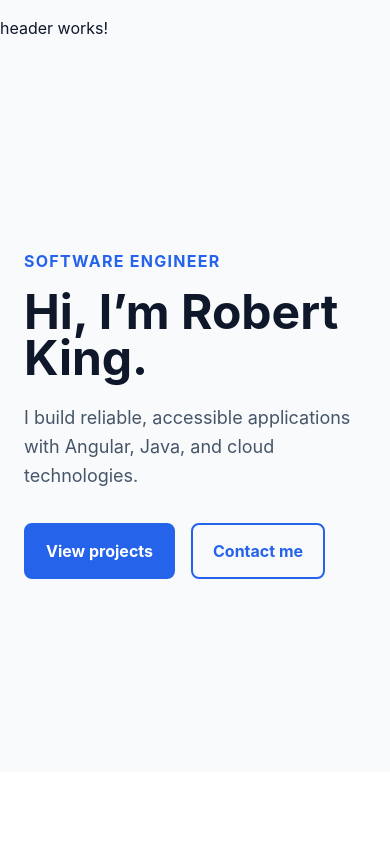
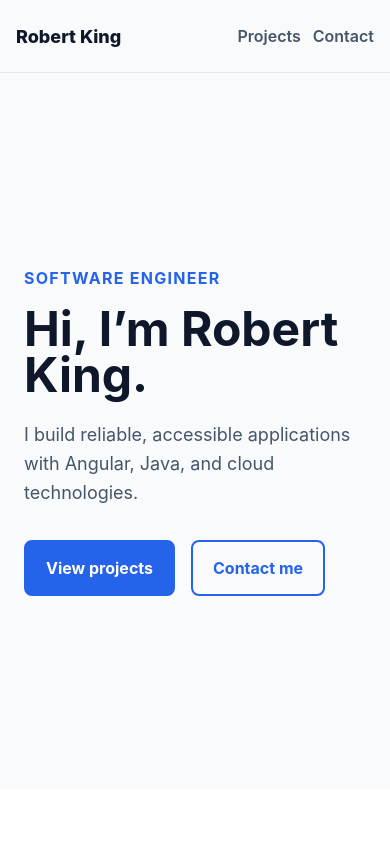
Before and after one commit to bigkinglsu/robert-king-portfolio, an Angular app in the folder apps/web-angular/: page / in a window 390 px wide. Shown: the top 844 px of the page. Built offline with nearby package versions, Linux system fonts and the light colour scheme.

Commit message:
feat: add responsive header navigation

```diff
--- a/apps/web-angular/src/app/core/layout/header/header.html
+++ b/apps/web-angular/src/app/core/layout/header/header.html
@@ -1 +1,13 @@
-<p>header works!</p>
+<header class="site-header">
+  <nav class="navigation" aria-label="Primary navigation">
+    <a class="navigation__brand" href="#home">Robert King</a>
+
+    <ul class="navigation__links">
+      <li><a href="#home">Home</a></li>
+      <li><a href="#projects">Projects</a></li>
+      <li>
+        <a href="mailto:kinghonore1@gmail.com">Contact</a>
+      </li>
+    </ul>
+  </nav>
+</header>
--- a/apps/web-angular/src/app/core/layout/header/header.scss
+++ b/apps/web-angular/src/app/core/layout/header/header.scss
@@ -0,0 +1,65 @@
+.site-header {
+  position: sticky;
+  top: 0;
+  z-index: 10;
+  border-bottom: 1px solid #e2e8f0;
+  background: color-mix(
+    in srgb,
+    var(--color-background) 90%,
+    transparent
+  );
+  backdrop-filter: blur(0.75rem);
+}
+
+.navigation {
+  display: flex;
+  align-items: center;
+  justify-content: space-between;
+  width: min(100% - 3rem, 70rem);
+  min-height: 4.5rem;
+  margin-inline: auto;
+}
+
+.navigation__brand {
+  font-size: 1.125rem;
+  font-weight: 800;
+  text-decoration: none;
+}
+
+.navigation__links {
+  display: flex;
+  gap: clamp(1rem, 3vw, 2rem);
+  margin: 0;
+  padding: 0;
+  list-style: none;
+}
+
+.navigation__links a {
+  color: var(--color-text-muted);
+  font-weight: 600;
+  text-decoration: none;
+}
+
+.navigation a:hover {
+  color: var(--color-primary);
+}
+
+.navigation a:focus-visible {
+  border-radius: 0.25rem;
+  outline: 3px solid var(--color-primary);
+  outline-offset: 4px;
+}
+
+@media (max-width: 32rem) {
+  .navigation {
+    width: min(100% - 2rem, 70rem);
+  }
+
+  .navigation__links {
+    gap: 0.75rem;
+  }
+
+  .navigation__links li:first-child {
+    display: none;
+  }
+}
--- a/apps/web-angular/src/app/features/home/pages/home-page/home-page.html
+++ b/apps/web-angular/src/app/features/home/pages/home-page/home-page.html
@@ -1,4 +1,4 @@
-<section class="hero" aria-labelledby="hero-title">
+<section id="home" class="hero" aria-labelledby="hero-title">
   <div class="hero__content">
     <p class="hero__eyebrow">Software Engineer</p>
 
```
Also changed, not shown: 4 other files (tests, documents, lock files or other folders).
